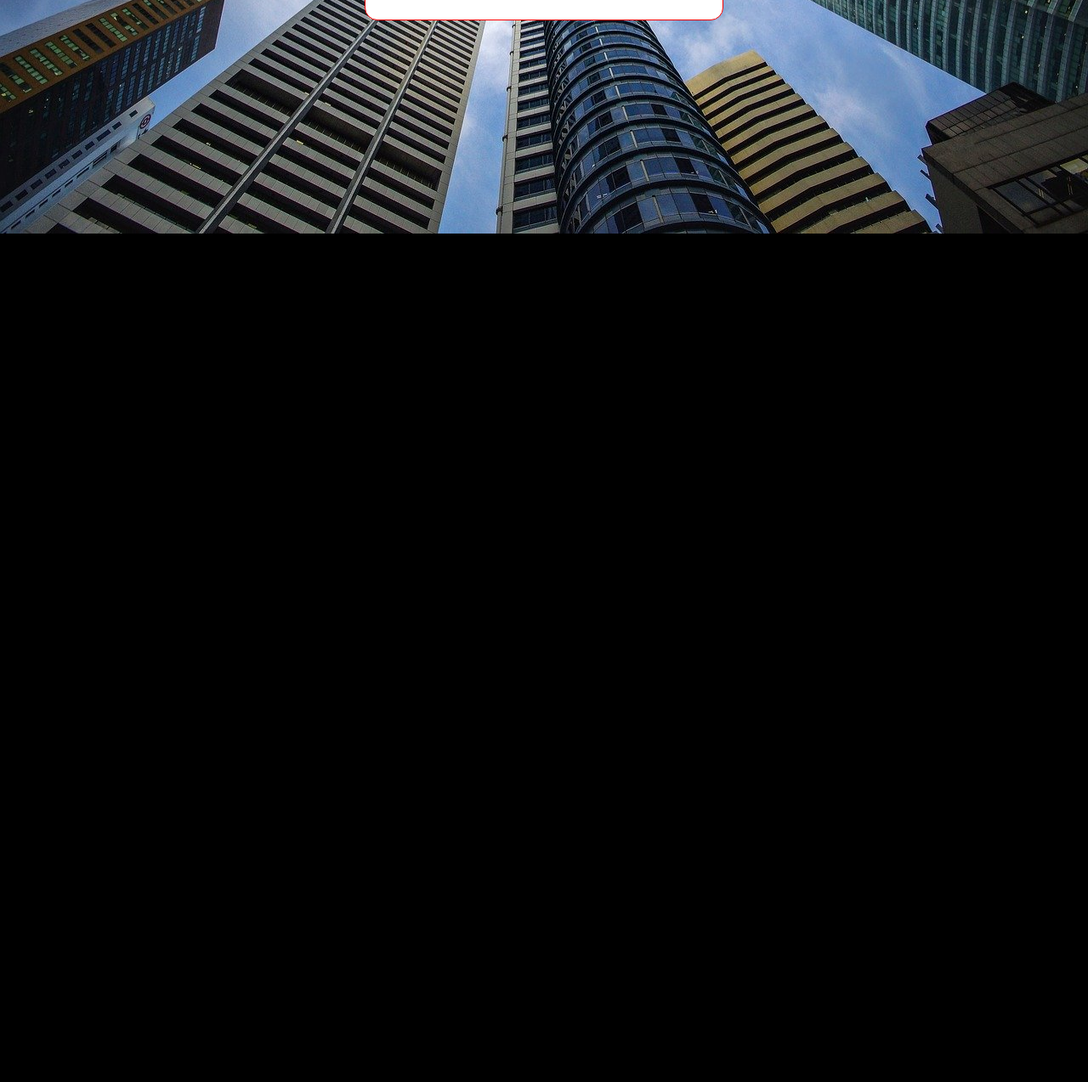
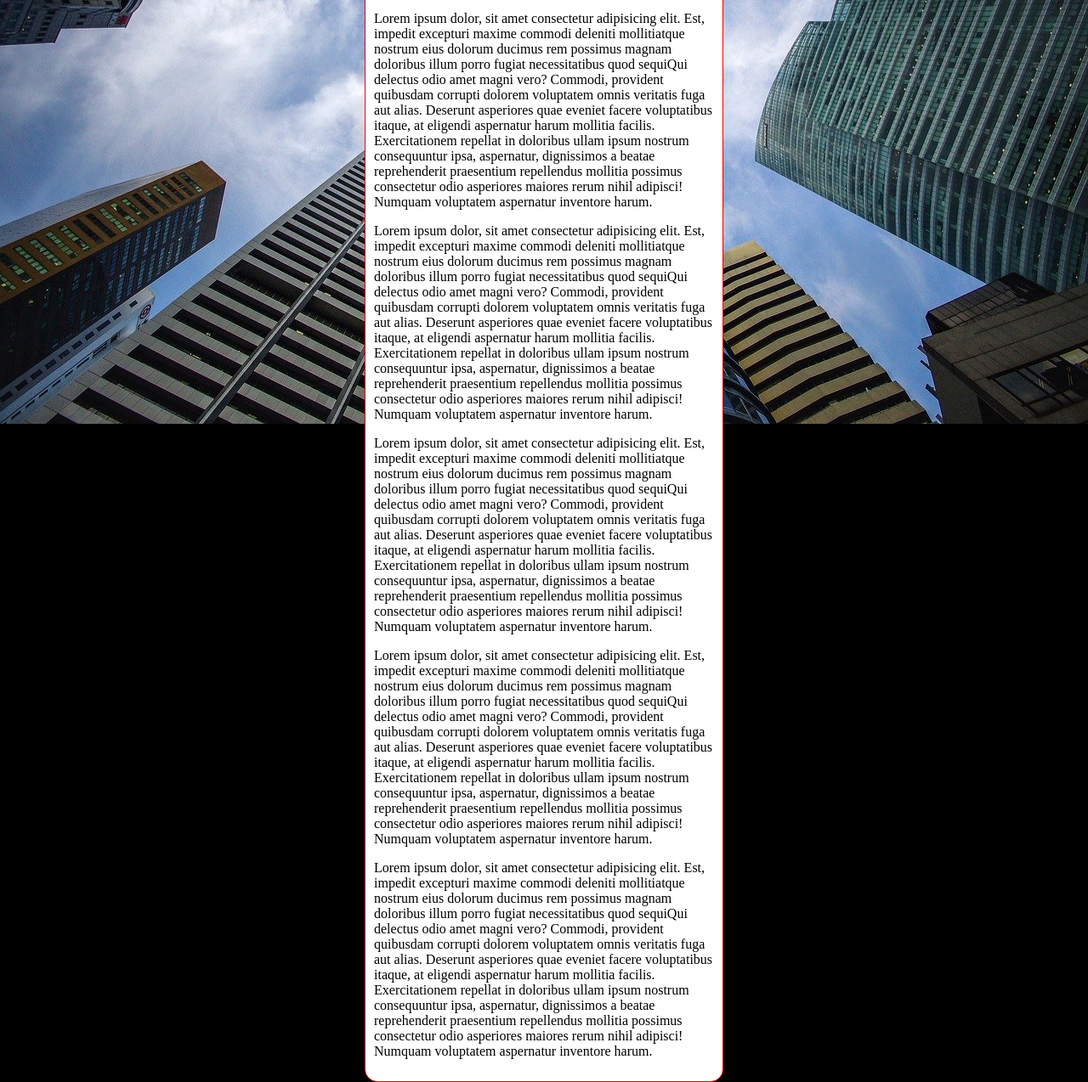
Before and after one commit to erickSM23/css-html, a plain HTML site: page exercicios/ex022/fundo006.html in a window 1280 px wide. Shown: the part 336-1610 px from the top of the page at 85% size. Before the commit the page ends 800 px from the top, so only its background shows below. Drawn offline with Linux system fonts and the light colour scheme.

Commit message:
arquivo fundo do exercicio 22 modificado

```diff
--- a/exercicios/ex022/fundo006.html
+++ b/exercicios/ex022/fundo006.html
@@ -6,7 +6,7 @@
     <title>fundo</title>
     <style>
         body{
-
+            height: 100vh;
             background-color: black;
             background-image: url("imagens/wallpaper002.jpg");
             background-repeat: no-repeat;
@@ -28,7 +28,23 @@
         <h1>teste de fundo</h1>
         <p>
             Lorem ipsum dolor, sit amet consectetur adipisicing elit. Est, impedit excepturi maxime commodi deleniti mollitiatque nostrum eius dolorum ducimus rem possimus magnam doloribus illum porro fugiat necessitatibus quod sequiQui delectus odio amet magni vero? Commodi, provident quibusdam corrupti dolorem voluptatem omnis veritatis fuga aut alias. Deserunt asperiores quae eveniet facere voluptatibus itaque, at eligendi aspernatur harum mollitia facilis. Exercitationem repellat in doloribus ullam ipsum nostrum consequuntur ipsa, aspernatur, dignissimos a beatae reprehenderit praesentium repellendus mollitia possimus consectetur odio asperiores maiores rerum nihil adipisci! Numquam voluptatem aspernatur inventore harum.
+       </p>
+       <p>
+         Lorem ipsum dolor, sit amet consectetur adipisicing elit. Est, impedit excepturi maxime commodi deleniti mollitiatque nostrum eius dolorum ducimus rem possimus magnam doloribus illum porro fugiat necessitatibus quod sequiQui delectus odio amet magni vero? Commodi, provident quibusdam corrupti dolorem voluptatem omnis veritatis fuga aut alias. Deserunt asperiores quae eveniet facere voluptatibus itaque, at eligendi aspernatur harum mollitia facilis. Exercitationem repellat in doloribus ullam ipsum nostrum consequuntur ipsa, aspernatur, dignissimos a beatae reprehenderit praesentium repellendus mollitia possimus consectetur odio asperiores maiores rerum nihil adipisci! Numquam voluptatem aspernatur inventore harum.
         </p>
+    <p>
+     Lorem ipsum dolor, sit amet consectetur adipisicing elit. Est, impedit excepturi maxime commodi deleniti mollitiatque nostrum eius dolorum ducimus rem possimus magnam doloribus illum porro fugiat necessitatibus quod sequiQui delectus odio amet magni vero? Commodi, provident quibusdam corrupti dolorem voluptatem omnis veritatis fuga aut alias. Deserunt asperiores quae eveniet facere voluptatibus itaque, at eligendi aspernatur harum mollitia facilis. Exercitationem repellat in doloribus ullam ipsum nostrum consequuntur ipsa, aspernatur, dignissimos a beatae reprehenderit praesentium repellendus mollitia possimus consectetur odio asperiores maiores rerum nihil adipisci! Numquam voluptatem aspernatur inventore harum.
+    </p>
+    <p>
+        Lorem ipsum dolor, sit amet consectetur adipisicing elit. Est, impedit excepturi maxime commodi deleniti mollitiatque nostrum eius dolorum ducimus rem possimus magnam doloribus illum porro fugiat necessitatibus quod sequiQui delectus odio amet magni vero? Commodi, provident quibusdam corrupti dolorem voluptatem omnis veritatis fuga aut alias. Deserunt asperiores quae eveniet facere voluptatibus itaque, at eligendi aspernatur harum mollitia facilis. Exercitationem repellat in doloribus ullam ipsum nostrum consequuntur ipsa, aspernatur, dignissimos a beatae reprehenderit praesentium repellendus mollitia possimus consectetur odio asperiores maiores rerum nihil adipisci! Numquam voluptatem aspernatur inventore harum.
+    </p>
+        <p>
+            Lorem ipsum dolor, sit amet consectetur adipisicing elit. Est, impedit excepturi maxime commodi deleniti mollitiatque nostrum eius dolorum ducimus rem possimus magnam doloribus illum porro fugiat necessitatibus quod sequiQui delectus odio amet magni vero? Commodi, provident quibusdam corrupti dolorem voluptatem omnis veritatis fuga aut alias. Deserunt asperiores quae eveniet facere voluptatibus itaque, at eligendi aspernatur harum mollitia facilis. Exercitationem repellat in doloribus ullam ipsum nostrum consequuntur ipsa, aspernatur, dignissimos a beatae reprehenderit praesentium repellendus mollitia possimus consectetur odio asperiores maiores rerum nihil adipisci! Numquam voluptatem aspernatur inventore harum.
+       </p>
+       <p>
+            Lorem ipsum dolor, sit amet consectetur adipisicing elit. Est, impedit excepturi maxime commodi deleniti mollitiatque nostrum eius dolorum ducimus rem possimus magnam doloribus illum porro fugiat necessitatibus quod sequiQui delectus odio amet magni vero? Commodi, provident quibusdam corrupti dolorem voluptatem omnis veritatis fuga aut alias. Deserunt asperiores quae eveniet facere voluptatibus itaque, at eligendi aspernatur harum mollitia facilis. Exercitationem repellat in doloribus ullam ipsum nostrum consequuntur ipsa, aspernatur, dignissimos a beatae reprehenderit praesentium repellendus mollitia possimus consectetur odio asperiores maiores rerum nihil adipisci! Numquam voluptatem aspernatur inventore harum.
+       </p>
+
     </main>
 </body>
 </html>
```
